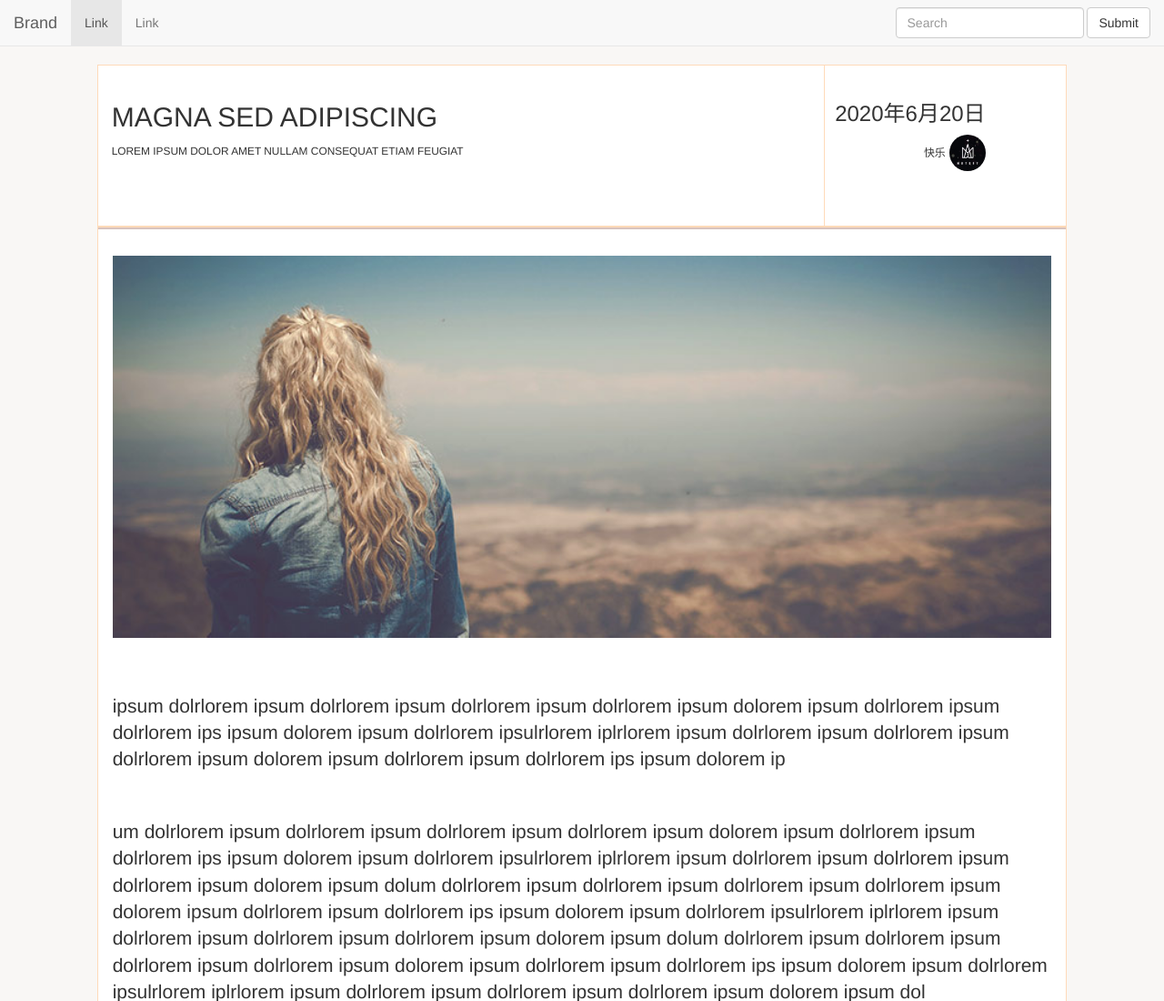
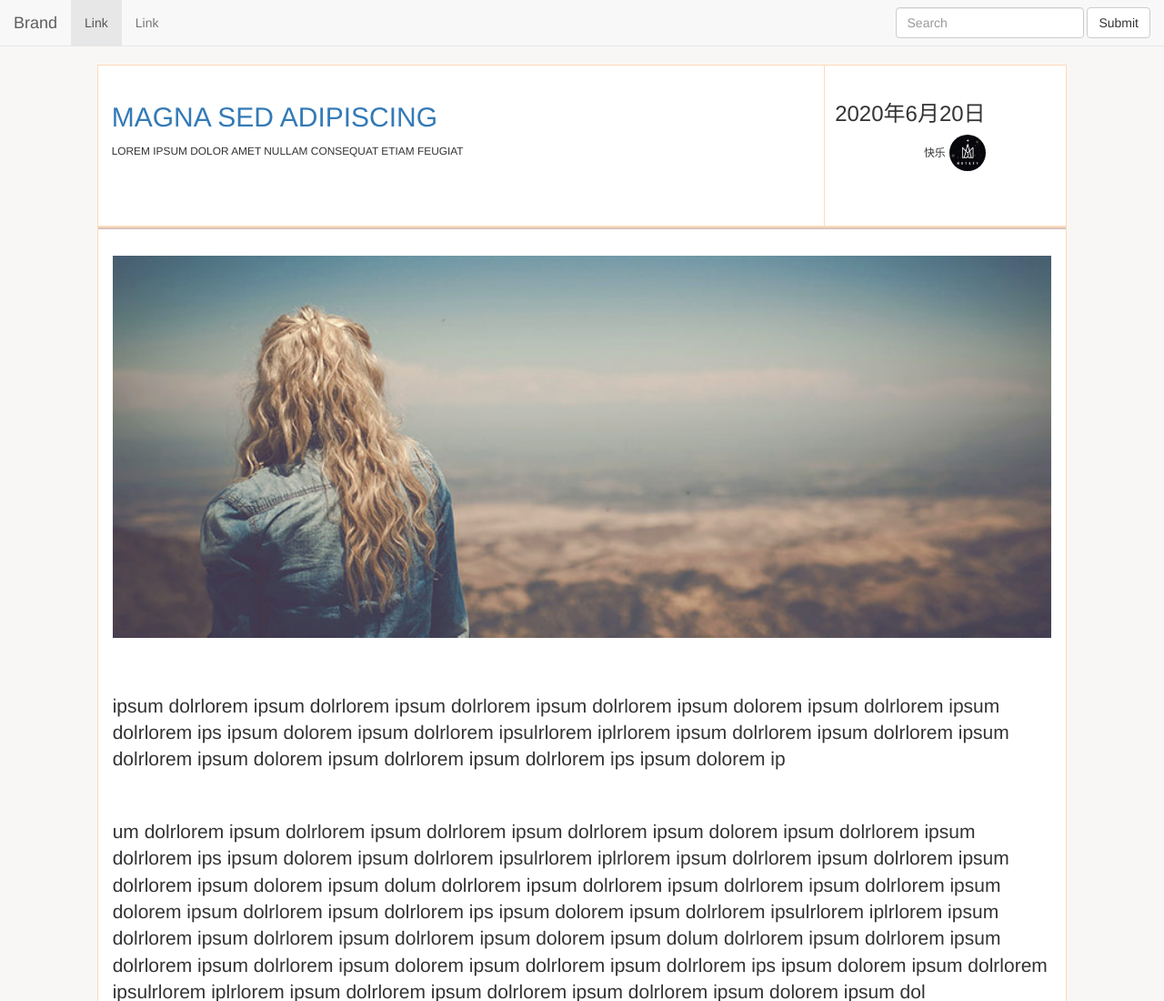
Before and after one commit to fwcDream/Dream, a plain HTML site: page 1.html in a window 1280 px wide. Shown: the top 1100 px of the page at 91% size. Drawn offline with Linux system fonts and the light colour scheme.

Commit message:
Update 1.html

```diff
--- a/1.html
+++ b/1.html
@@ -104,7 +104,7 @@
 		<div class="col-md-10  col-xs-10 col-md-offset-1 col-xs-offset-1" style="margin-bottom: 100px;">
 			<div class="row" style="border: 1px solid 	#FFDAB9;background-color: white;">
 				<div class="col-md-9   col-xs-9" id="headone"style="padding-top: 20px;padding-bottom: 40PX;">
-					<h2>MAGNA SED ADIPISCING</h2>
+					<h2><a href="index.html">MAGNA SED ADIPISCING</a></h2>
 					<small>LOREM IPSUM DOLOR AMET NULLAM CONSEQUAT ETIAM FEUGIAT</small>
 				</div>
 
```
